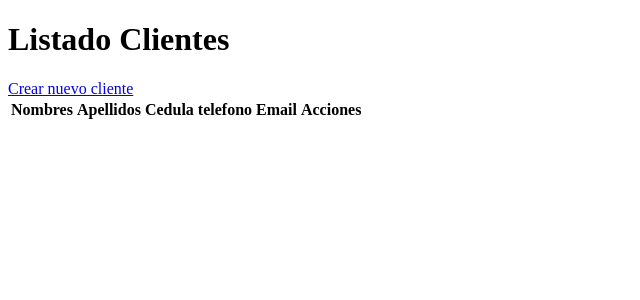
After one commit to sansamy22/computrack, a CodeIgniter 4 app: the page made by app/Views/clientes/listado.php in a window 1280 px wide. The commit adds this page. Shown: the top 300 px of the page, without its empty margins (0-640 px from the left). Run offline with PHP 8.4 and a stand-in for CodeIgniter, Linux system fonts and the light colour scheme; the template is opened without the code that fills it, so the values that code supplies are empty; some libraries are stand-ins or nearby versions.

Commit message:
crear la tabala para clientes

```diff
--- a/app/Config/App.php
+++ b/app/Config/App.php
@@ -16,7 +16,7 @@ class App extends BaseConfig
      *
      * E.g., http://example.com/
      */
-    public string $baseURL = 'http://localhost:8080/';
+    public string $baseURL = 'http://localhost/computrack/public'; // ruta base del proyecto
 
     /**
      * Allowed Hostnames in the Site URL other than the hostname in the baseURL.
--- a/app/Config/Database.php
+++ b/app/Config/Database.php
@@ -27,9 +27,9 @@ class Database extends Config
     public array $default = [
         'DSN'          => '',
         'hostname'     => 'localhost',
-        'username'     => '',
+        'username'     => 'root',
         'password'     => '',
-        'database'     => '',
+        'database'     => 'computrack',
         'DBDriver'     => 'MySQLi',
         'DBPrefix'     => '',
         'pConnect'     => false,
--- /dev/null
+++ b/app/Views/clientes/listado.php
@@ -0,0 +1,42 @@
+<!DOCTYPE html>
+<html lang="en">
+<head>
+    <meta charset="UTF-8">
+    <meta name="viewport" content="width=device-width, initial-scale=1.0">
+    <title>Listado Clientes</title>
+</head>
+<body>
+    <h1>Listado Clientes</h1>
+    <a href="<?= base_url('clientes/nuevo')?>">Crear nuevo cliente</a>
+    <table>
+        <thead>
+            <th>Nombres</th>
+            <th>Apellidos</th>
+            <th>Cedula</th>
+            <th>telefono</th>
+            <th>Email</th>
+            <th>Acciones</th>
+        </thead>
+        <tbody>
+            <?php
+                foreach ($clientes as $cliente):
+            ?>
+            <tr>
+                <td><?= $cliente['nombres'] ?> </td>
+                <td><?= $cliente['apellidos'] ?> </td>
+                <td><?= $cliente['cedula'] ?> </td>
+                <td><?= $cliente['telefono'] ?> </td>
+                <td><?= $cliente['email'] ?> </td>
+                <td>
+                    <a href="<?= base_url('clientes/editar/'. $cliente['id']) ?>">Editar</a>
+                    <form action="<?= base_url('cliente/delete/'. $cliente['id']) ?>" method="post" style="display: inline;">
+                    <button type="submit" onclick="return confirm('Seguro quieres borrar este cliente?')">Eliminar</button>
+                </form>
+                </td>
+            </tr>
+            <?php endforeach; ?>
+        </tbody>
+    </table>
+
+</body>
+</html>
--- a/app/Views/welcome_message.php
+++ b/app/Views/welcome_message.php
@@ -8,6 +8,6 @@
     <link rel="shortcut icon" type="image/png" href="/favicon.ico">
 </head>
 <body>
-
+    <h1>Soy la vista del mensaje de binenvenida</h1>
 </body>
 </html>
```
Also changed, not shown: app/Config/Routes.php (+8 -0 lines), app/Controllers/ClienteController.php (added, +36 -0 lines), app/Models/ClienteModel.php (added, +12 -0 lines), app/Views/clientes/nuevo.php (added, +30 -0 lines), 1 other file.
